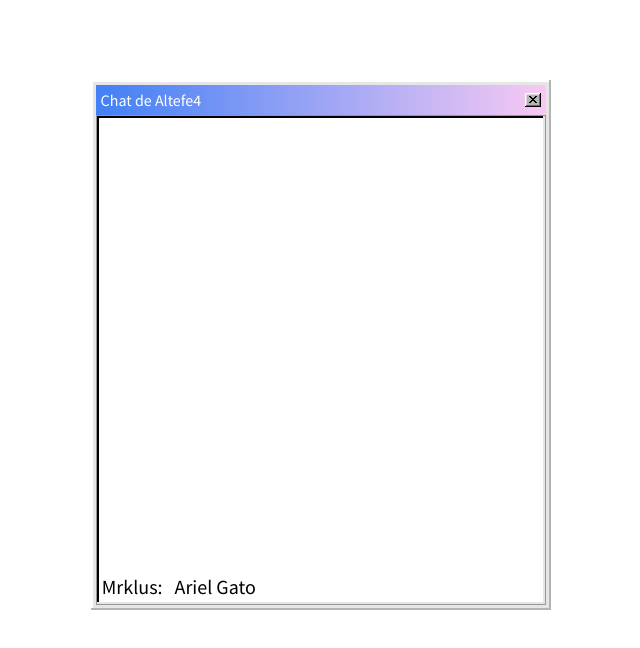
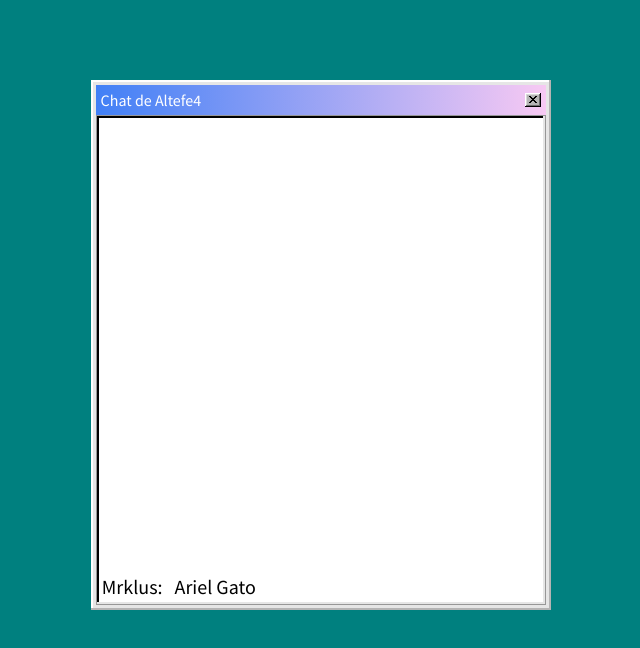
Before and after one commit to PedroProvenzano/ChatPrinter, a website: page public/index.html in a window 1280 px wide. Shown: the whole page, without its empty margins (319-959 px from the left). Drawn offline with nearby package versions, Linux system fonts and the light colour scheme; no server answers.

Commit message:
Cambio color de fondo

```diff
--- a/public/style.css
+++ b/public/style.css
@@ -5,6 +5,9 @@
     margin: 0;
     box-sizing: border-box;
     font-family: 'Source Sans Pro', sans-serif;
+}
+body{
+    background-color: rgb(0, 128, 127);
 }
 .seccion-chat{
     margin-top: 10vh;
```
